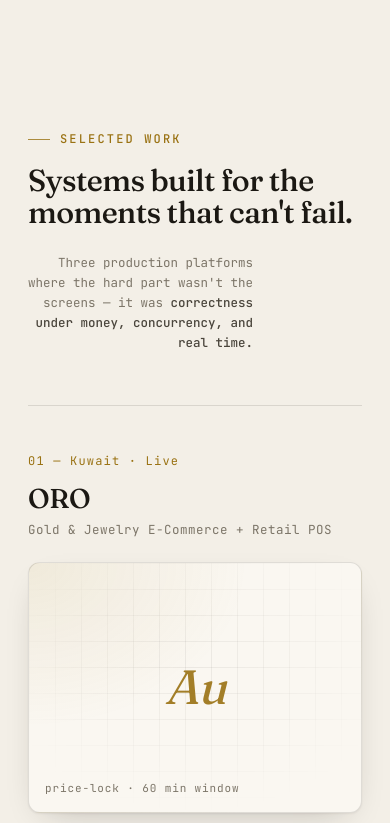
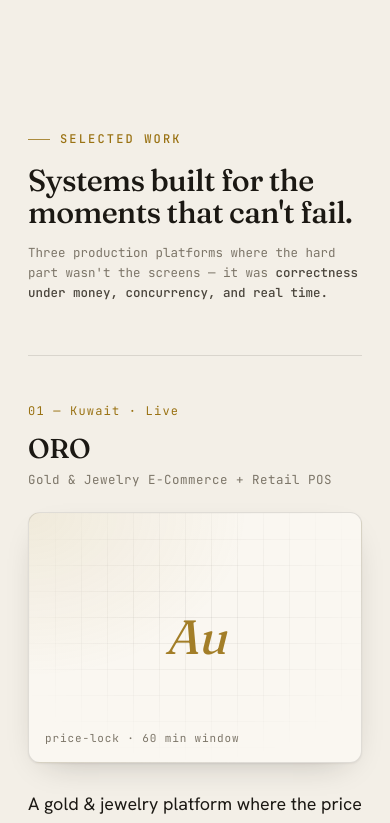
Before and after one commit to AbdelrahmanSaber74/portfolio, a plain HTML site: page index.html in a window 390 px wide. Shown: the part 1300-2123 px from the top of the page. Drawn offline with Linux system fonts and the light colour scheme.

Commit message:
Improve mobile layout for section headers

```diff
--- a/index.html
+++ b/index.html
@@ -360,6 +360,10 @@
   line-height: 1.6;
 }
 .sec-head .note b { color: var(--ink-2); font-weight: 500; }
+@media (max-width: 640px) {
+  .sec-head { flex-direction: column; align-items: flex-start; gap: 14px; }
+  .sec-head .note { text-align: left; max-width: 100%; }
+}
 
 /* ============================================================
    WORK — case studies
```
